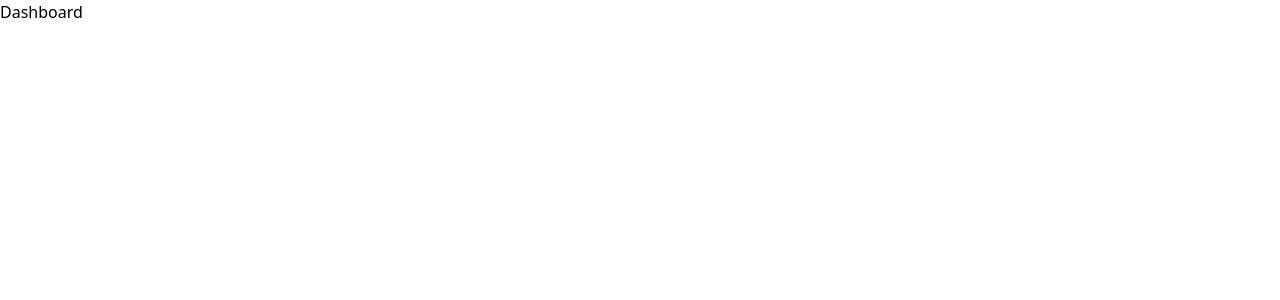
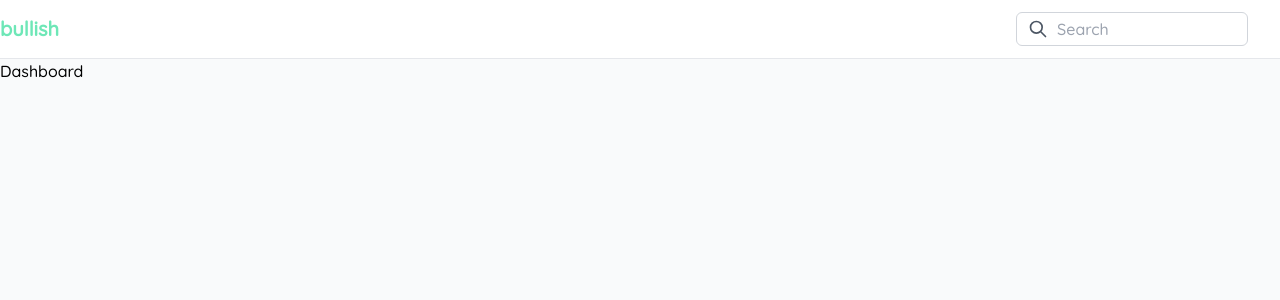
Before and after one commit to J-Obog/bullish-marketsim, a React (Create React App) app in the folder client/: page / in a window 1280 px wide. Shown: the top 300 px of the page. Built offline with nearby package versions, Linux system fonts and the light colour scheme.

Commit message:
added auth context api

```diff
--- a/client/public/index.html
+++ b/client/public/index.html
@@ -24,9 +24,12 @@
       work correctly both with client-side routing and a non-root public URL.
       Learn how to configure a non-root public URL by running `npm run build`.
     -->
-    <title>React App</title>
+    <link rel="stylesheet" href="https://fonts.googleapis.com/css?family=Quicksand:300,500"/>
+    <script src="https://cdnjs.cloudflare.com/ajax/libs/jquery/3.6.0/jquery.slim.min.js"></script>
+
+    <title>Bullish Market Sim</title>
   </head>
-  <body>
+  <body class="font-quicksand bg-gray-50">
     <noscript>You need to enable JavaScript to run this app.</noscript>
     <div id="root"></div>
     <!--
--- a/client/src/App.js
+++ b/client/src/App.js
@@ -1,11 +1,30 @@
-import React from 'react';
-import { Switch, Route, BrowserRouter as Router } from 'react-router-dom';
-import { PrivateRoute, PublicRoute } from "./router-hooks";
-import { Dashboard, Login, Logout, Orders, Portfolio, Signup, Stock, NoMatch } from "./pages";
+import React, { useState } from "react";
+
+//routing
+import { Switch, BrowserRouter as Router } from "react-router-dom";
+import PrivateRoute from "./routing/PrivateRoute";
+import PublicRoute from "./routing/PublicRoute";
+
+//pages
+import Dashboard from "./pages/Dashboard";
+import Login from "./pages/Login";
+import Logout from "./pages/Logout";
+import Orders from "./pages/Orders";
+import Portfolio from "./pages/Portfolio";
+import Signup from "./pages/Signup";
+import Stock from "./pages/Stock";
+import NoMatch from "./pages/NoMatch";
+
+import Navbar from './components/core/Navbar';
+import AuthContext from "./context/AuthContext";
 
 const App = () => {
+    const [token, setToken] = useState("");
+
     return (
         <Router>
+            <AuthContext.Provider value={{ token, setToken }}>
+              <Navbar/>
               <Switch>
                   <PublicRoute path="/login" component={Login} exact restricted/>
                   <PublicRoute path="/signup" component={Signup} exact restricted/>
@@ -15,6 +34,7 @@ const App = () => {
                   <PrivateRoute path="/stock/:id" component={Stock} exact />
                   <PrivateRoute path="*" component={NoMatch} exact />
               </Switch>
+            </AuthContext.Provider>
         </Router>
     );
 }
--- /dev/null
+++ b/client/src/components/core/Navbar.js
@@ -0,0 +1,31 @@
+import React from "react";
+
+const Navbar = () => {
+    return (
+        <div>
+            <nav class="bg-white border-b border-gray-200">
+                <div class="container py-3 mx-auto flex">
+                <div class="flex items-center justify-between">
+                    <a class="text-xl font-bold text-green-300" href="#">bullish</a>
+                </div>
+                <div class="w-full px-8 flex items-center justify-between">
+                    <div>
+
+                    </div>
+                    <div class="relative">
+                    <span class="absolute inset-y-0 left-0 flex items-center pl-3">
+                        <svg class="w-5 h-5 text-gray-600" viewBox="0 0 24 24" fill="none">
+                        <path d="M21 21L15 15M17 10C17 13.866 13.866 17 10 17C6.13401 17 3 13.866 3 10C3 6.13401 6.13401 3 10 3C13.866 3 17 6.13401 17 10Z" stroke="currentColor" stroke-width="2" stroke-linecap="round" stroke-linejoin="round"></path>
+                        </svg>
+                    </span>
+                    <input type="text" class="w-full py-1 pl-10 pr-4 text-gray-700 bg-white border border-gray-300 rounded-md transition-shadow duration-200 focus:shadow-md focus:outline-none" placeholder="Search"/>
+                    </div>
+                </div>
+                </div>
+            </nav>
+        </div>
+    );
+}
+
+
+export default Navbar;
--- /dev/null
+++ b/client/src/context/AuthContext.js
@@ -0,0 +1,3 @@
+import { createContext } from "react";
+
+export default createContext(null);
--- a/client/src/pages/index.js
+++ /dev/null
@@ -1,10 +0,0 @@
-import Dashboard from "./Dashboard";
-import Login from "./Login";
-import Logout from "./Logout";
-import Orders from "./Orders";
-import Portfolio from "./Portfolio";
-import Signup from "./Signup";
-import Stock from "./Stock";
-import NoMatch from "./NoMatch"
-
-export { Dashboard, Login, Logout, Orders, Portfolio, Signup, Stock, NoMatch};
--- a/client/src/router-hooks/index.js
+++ /dev/null
@@ -1,4 +0,0 @@
-import PrivateRoute from "./PrivateRoute";
-import PublicRoute from "./PublicRoute";
-
-export {PrivateRoute, PublicRoute};
--- a/client/tailwind.config.js
+++ b/client/tailwind.config.js
@@ -2,7 +2,11 @@ module.exports = {
   purge: ['./src/**/*.{js,jsx,ts,tsx}', './public/index.html'],
   darkMode: false, // or 'media' or 'class'
   theme: {
-    extend: {},
+    extend: {
+      fontFamily: {
+        'quicksand': ['"Quicksand"', 'sans-serif']
+      }
+    },
   },
   variants: {
     extend: {},
```
Also changed, not shown: client/src/assests/bull-logo.png (deleted), client/src/routing/PrivateRoute.js (renamed from client/src/router-hooks/PrivateRoute.js), client/src/routing/PublicRoute.js (renamed from client/src/router-hooks/PublicRoute.js), 1 other file (tests, documents, lock files or other folders). Lines whose indentation alone changed are shown as unchanged.
